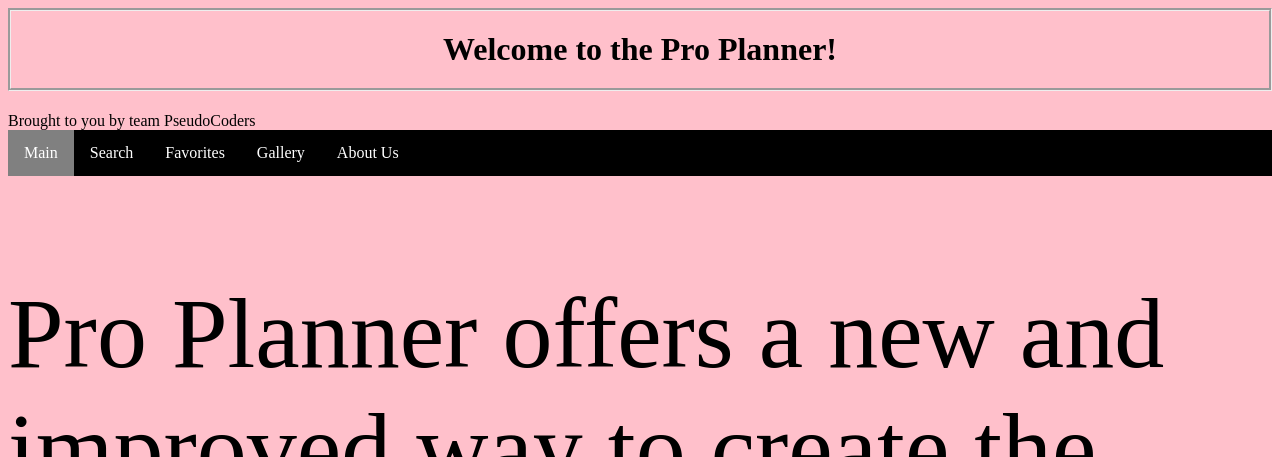
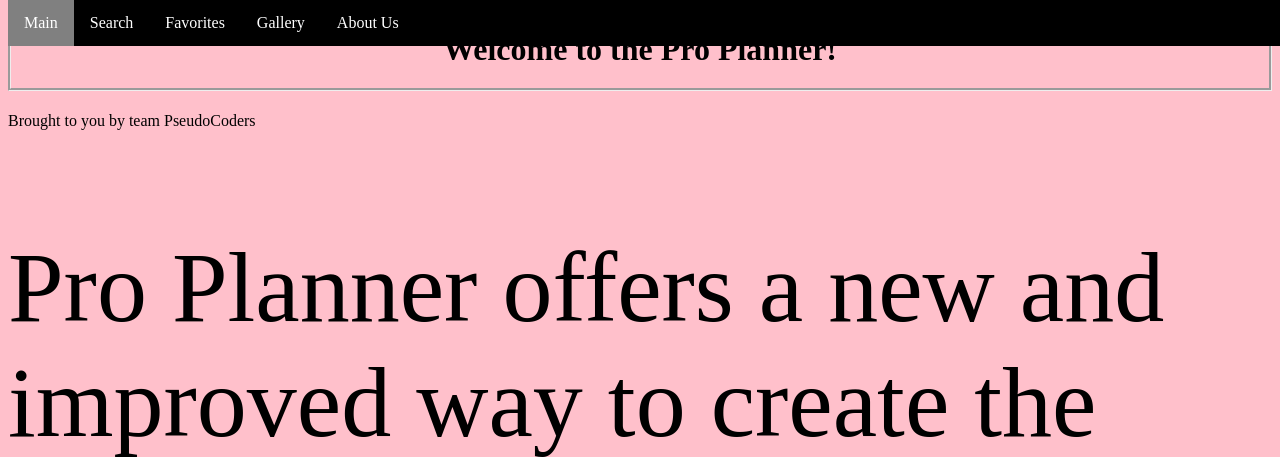
Before and after one commit to seehamrun/PseudoCoders, a Python web app: template templates/main.html in a window 1280 px wide. Shown: the top 457 px of the page. Run offline with Jinja, Linux system fonts and the light colour scheme; the template is opened without the code that fills it, so the values that code supplies are empty.

Commit message:
added fixed navbar

```diff
--- a/static/script.js
+++ b/static/script.js
@@ -3,7 +3,7 @@
 //this will be all of our non-API js code
 
 // When the user scrolls the page, execute myFunction
-window.onscroll = function() {myFunction()};
+window.onscroll = function() {navBar()};
 
 // Get the navbar
 var navbar = document.getElementById("navbar");
--- a/static/style.css
+++ b/static/style.css
@@ -43,12 +43,20 @@ h1 {
   padding: 20px;
 }
 
+.navbar {
+  overflow: hidden;
+  position: fixed; /* Set the navbar to fixed position */
+  top: 0; /* Position the navbar at the top of the page */
+  width: 100%; /* Full width */
+}
+
 #main-text {
   font-size: 100px;
 }
 /* Page content */
 .content {
   padding: 16px;
+  margin-top: 40px;
 }
 
 /* The sticky class is added to the navbar with JS when it reaches its scroll position */
--- a/templates/about.html
+++ b/templates/about.html
@@ -4,7 +4,7 @@
   </head>
   <body>
       <h1> About Us Page</h1>
-    <ul id="navbar">
+    <ul class="navbar">
       <li><a href="/" >Main</a></li>
       <li><a  href="/search">Search</a></li>
       <li><a  href='/favorites'>Favorites</a></li>
--- a/templates/favorites.html
+++ b/templates/favorites.html
@@ -4,13 +4,12 @@
   </head>
   <body>
     <h1>Favorites</h1>
-    <ul>
+    <ul class="navbar">
       <li><a href="/" >Main</a></li>
       <li><a  href="/search">Search</a></li>
       <li><a  class="active" href='/favorites'>Favorites</a></li>
       <li><a href='/gallery'>Gallery</a></li>
       <li><a  href='/about'>About Us</a></li>
-
     </ul>
 
           {% for favorite in favorites %}
--- a/templates/gallery.html
+++ b/templates/gallery.html
@@ -4,7 +4,7 @@
   </head>
   <body>
     <h1> Gallery Page </h1>
-    <ul id="navbar">
+    <ul class="navbar">
       <li><a href="/" >Main</a></li>
       <li><a  href="/search">Search</a></li>
       <li><a  href='/favorites'>Favorites</a></li>
--- a/templates/main.html
+++ b/templates/main.html
@@ -8,7 +8,7 @@
     <h1> Welcome to the Pro Planner!</h1>
     <p2>Brought to you by team PseudoCoders</p2>
 
-<ul id="navbar">
+<ul class="navbar">
   <li><a class="active" href="/" >Main</a></li>
   <li><a  href="/search">Search</a></li>
   <li><a  href='/favorites'>Favorites</a></li>
--- a/templates/map.html
+++ b/templates/map.html
@@ -3,7 +3,7 @@
     <link rel="stylesheet" href="/static/style.css"></link>
   </head>
   <body>
-    <ul id="navbar">
+    <ul class="navbar">
       <li><a class="active" href="/" >Main</a></li>
       <li><a  href="/search">Search</a></li>
       <li><a  href='/favorites'>Favorites</a></li>
--- a/templates/results.html
+++ b/templates/results.html
@@ -5,7 +5,7 @@
     <!-- <script src="/static/results_script.js"></script> -->
   </head>
   <body>
-    <ul id="navbar">
+    <ul class="navbar">
       <li><a href="/" >Main</a></li>
       <li><a class="active" href="/search">Search</a></li>
       <li><a href='/favorites'>Favorites</a></li>
--- a/templates/search.html
+++ b/templates/search.html
@@ -6,7 +6,7 @@
   </head>
   <body>
     <h1>Search Page</h1>
-    <ul id="navbar">
+    <ul class="navbar">
       <li><a href="/" >Main</a></li>
       <li><a class="active" href="/search">Search</a></li>
       <li><a  href='/favorites'>Favorites</a></li>
```
Lines whose indentation alone changed are shown as unchanged.
